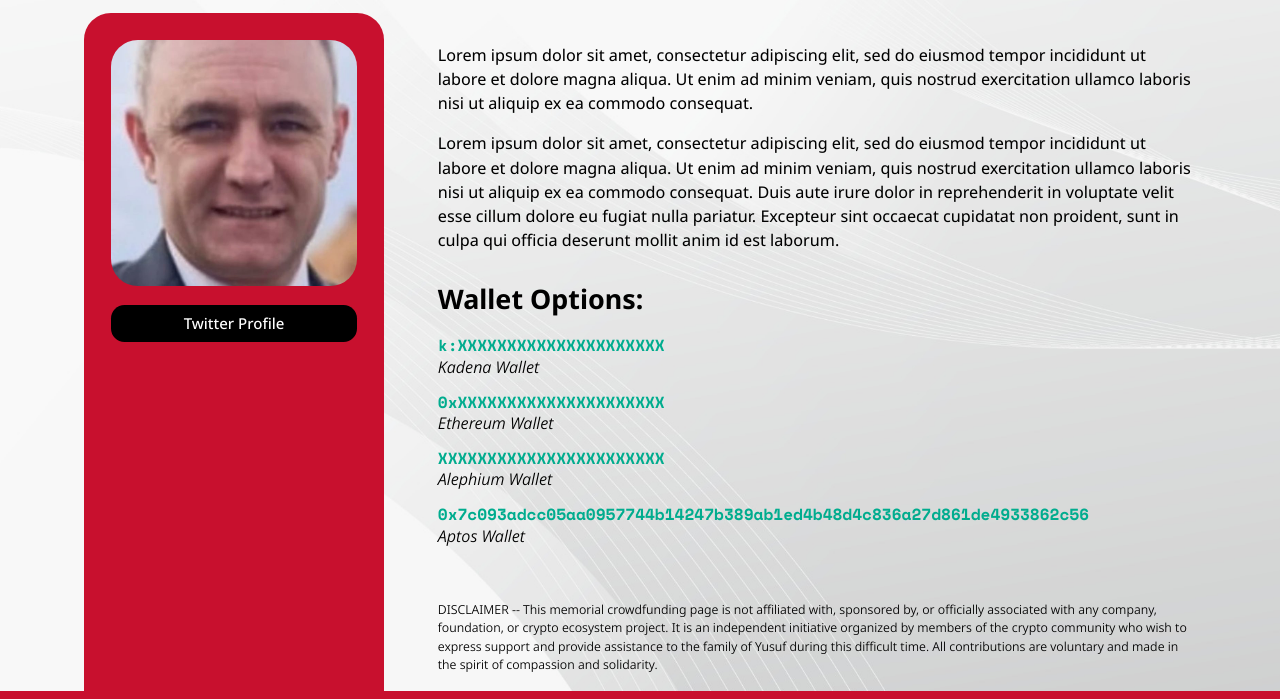
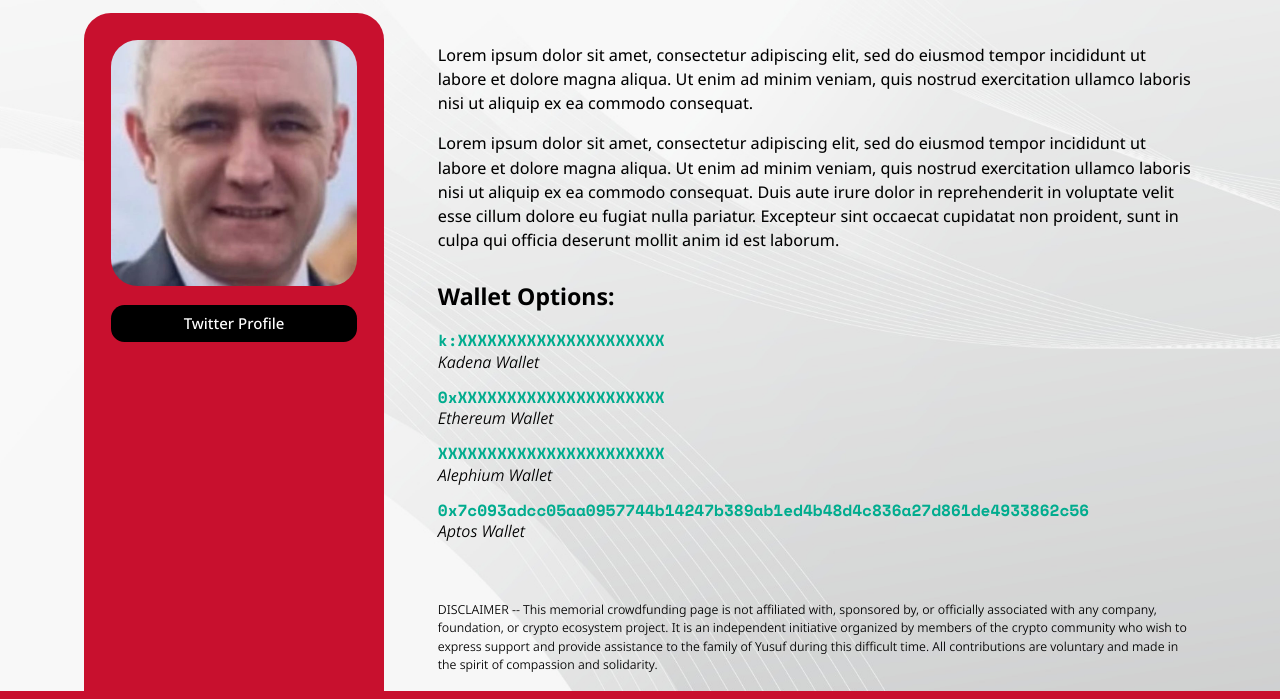
Before and after one commit to CarlParkerWeb3/yusuf, a plain HTML site: page index.html in a window 1280 px wide. Shown: the part 101-800 px from the top of the page. Drawn offline with nearby package versions, Linux system fonts and the light colour scheme.

Commit message:
resize h2

```diff
--- a/assets/css/style.css
+++ b/assets/css/style.css
@@ -76,7 +76,7 @@ h1, h2, h3, h4, h5, h6 {
 
 h1 { font-size: 3.5rem; color: var(--cpar-tertiary); font-weight: 800; }
 
-h2 { font-size: 2.5rem; margin: 2.75rem 0 2rem; }
+h2 { font-size: 2.15rem; margin: 2.75rem 0 2rem; }
 
 h3 { font-size: 2.5rem; }
 
```
